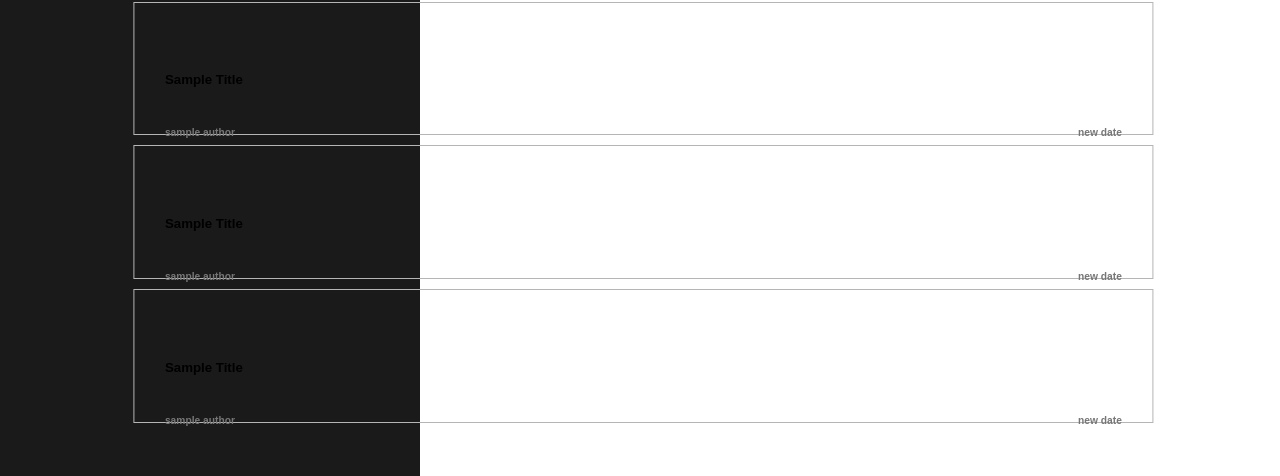
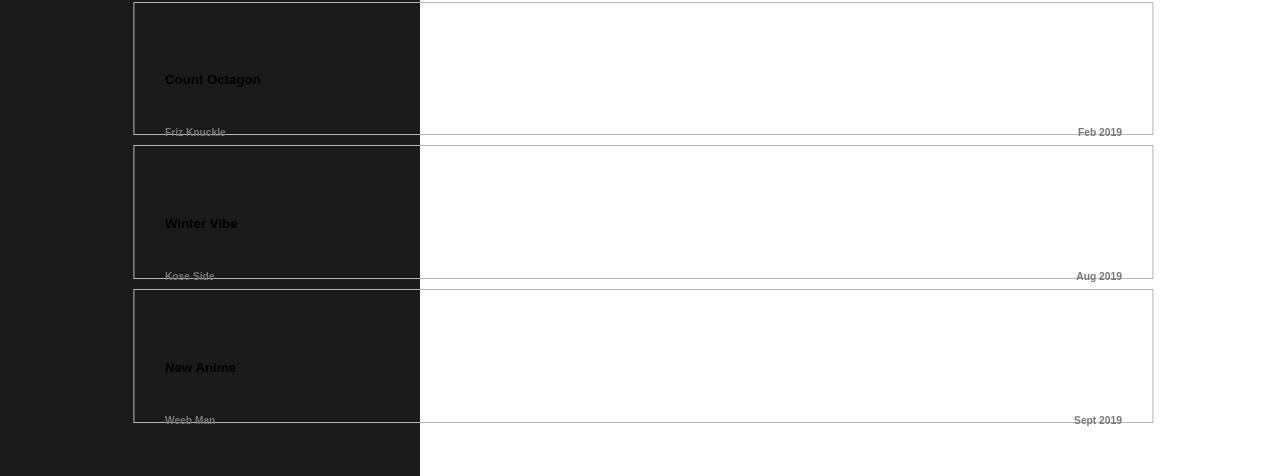
Before and after one commit to jjdechavez/blogger-app, a React (Create React App) app: page /blog in a window 1280 px wide. Shown: the part 239-715 px from the top of the page. Built offline with nearby package versions, Linux system fonts and the light colour scheme.

Commit message:
Add Static Data

```diff
--- a/src/components/BlogItem.js
+++ b/src/components/BlogItem.js
@@ -5,23 +5,23 @@ function BlogItem() {
     <>
       <div className="item-container">
         <div className="item-grid">
-          <h5 className="about-title">Sample Title</h5>
-          <p className="about-author">sample author</p>
-          <p className="about-date">new date</p>
+          <h5 className="about-title">Count Octagon</h5>
+          <p className="about-author">Friz Knuckle</p>
+          <p className="about-date">Feb 2019</p>
         </div>
       </div>
       <div className="item-container2">
         <div className="item-grid">
-          <h5 className="about-title">Sample Title</h5>
-          <p className="about-author">sample author</p>
-          <p className="about-date">new date</p>
+          <h5 className="about-title">Winter Vibe</h5>
+          <p className="about-author">Kose Side</p>
+          <p className="about-date">Aug 2019</p>
         </div>
       </div>
       <div className="item-container3">
         <div className="item-grid">
-          <h5 className="about-title">Sample Title</h5>
-          <p className="about-author">sample author</p>
-          <p className="about-date">new date</p>
+          <h5 className="about-title">New Anime</h5>
+          <p className="about-author">Weeb Man</p>
+          <p className="about-date">Sept 2019</p>
         </div>
       </div>
     </>
```
